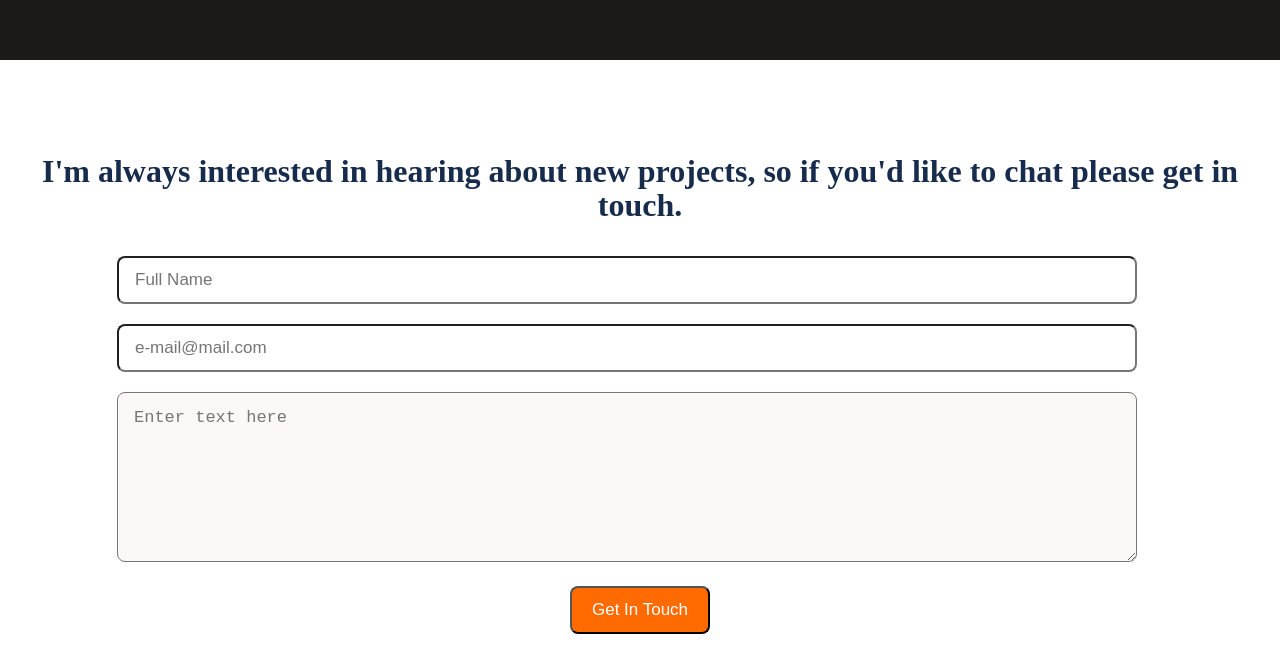
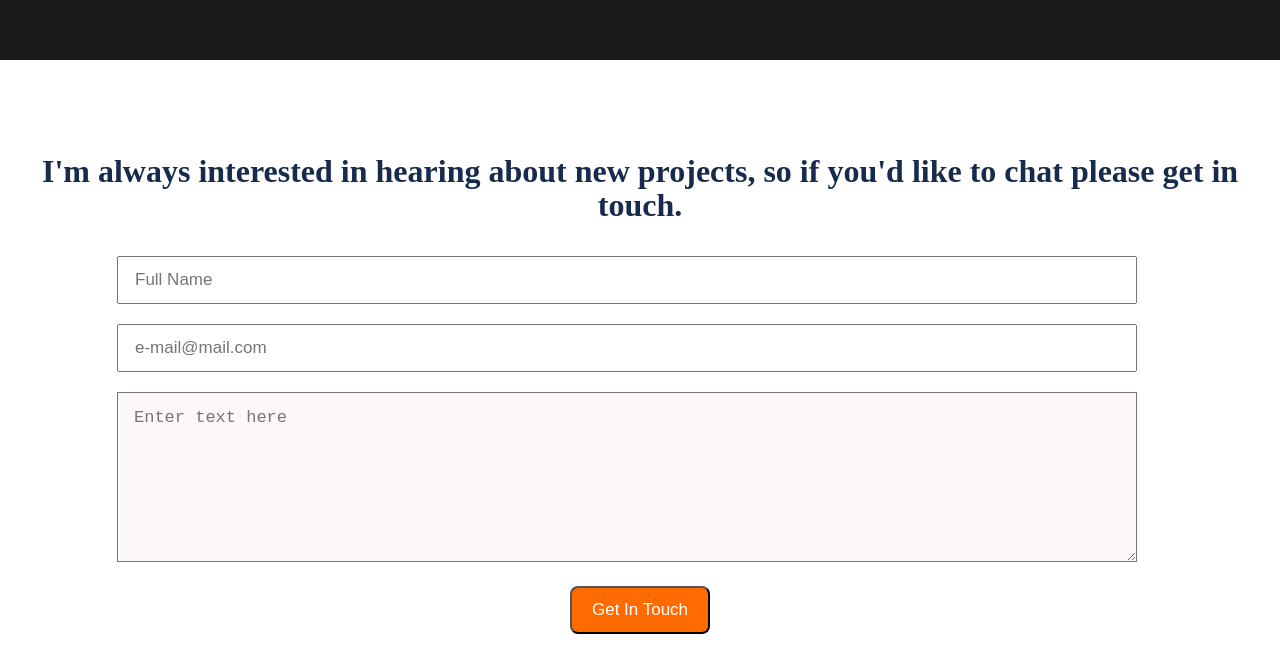
Before and after one commit to OyePriscilla/contact-form, a website: page index.html in a window 1280 px wide. Shown: the part 6647-7319 px from the top of the page. Drawn offline with Linux system fonts and the light colour scheme.

Commit message:
Remove border radius from form text input

```diff
--- a/css/main.css
+++ b/css/main.css
@@ -344,7 +344,6 @@ li {
 .text-input {
   height: 48px;
   width: 97.5%;
-  border-radius: 8px;
   margin-bottom: 20px;
   padding: 15px 38px 15px 16px;
   font-size: 17px;
```
